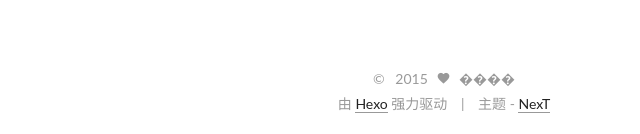
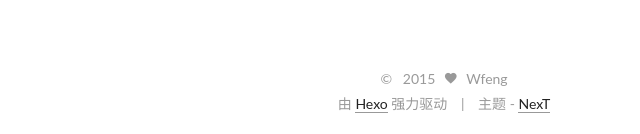
Before and after one commit to wfeng1991/wfeng.github.io, a plain HTML site: page index.html in a window 1280 px wide. Shown: the part 1916-2050 px from the top of the page, 196-836 px from the left. Drawn offline with Linux system fonts and the light colour scheme; files that its build step writes are made by us from their sources; files whose address does not match are found by name.

Commit message:
Site updated: 2015-06-29 20:47:28

```diff
--- a/css/main.css
+++ b/css/main.css
@@ -1135,7 +1135,7 @@ body {
   width: 4px;
   height: 4px;
   border-radius: 50%;
-  background: #6c6fff;
+  background: #74ffa1;
 }
 .sidebar-nav {
   margin: 0;
--- a/index.html
+++ b/index.html
@@ -284,8 +284,8 @@
 
       <div class="site-overview">
         <div class="site-author motion-element">
-          <img class="site-author-image" src="/mybolg/images/default_avatar.jpg" alt="����" />
-          <p class="site-author-name">����</p>
+          <img class="site-author-image" src="/mybolg/images/default_avatar.jpg" alt="Wfeng" />
+          <p class="site-author-name">Wfeng</p>
         </div>
         <p class="site-description motion-element"></p>
         <div class="site-state motion-element">
@@ -344,7 +344,7 @@
   <span class="with-love">
     <i class="icon-heart"></i>
   </span>
-  <span class="author">����</span>
+  <span class="author">Wfeng</span>
 </div>
 
 <div class="powered-by">
```
Also changed, not shown: 2015/06/29/hello-world/index.html (+3 -3 lines), 2015/06/29/我的第一篇博客/index.html (+3 -3 lines), archives/2015/06/index.html (+3 -3 lines), archives/2015/index.html (+3 -3 lines), archives/index.html (+3 -3 lines), tags/随笔/index.html (+3 -3 lines).
